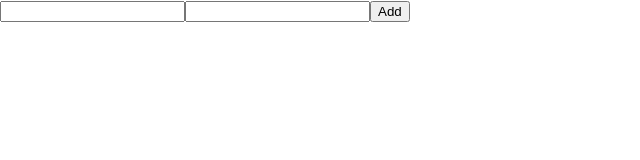
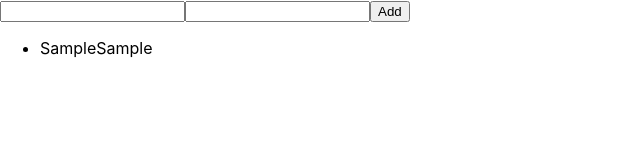
Before and after one commit to aliuwd927/cv-project, a React (Create React App) app: page / in a window 1280 px wide. Both pictures are taken after typing "Sample", "Sample" into the empty fields and a click on the button "Add". Shown: the top 160 px of the page, without its empty margins (0-640 px from the left). Built offline with nearby package versions, Linux system fonts and the light colour scheme.

Commit message:
Update header.js

```diff
--- a/src/component/header.js
+++ b/src/component/header.js
@@ -6,7 +6,7 @@ const Header = (props) =>{
   return (
     <ul>
       {names.map((name) => {
-        alert(name)
+        return <li>{name}</li>
       })}
     </ul>
   )
```
